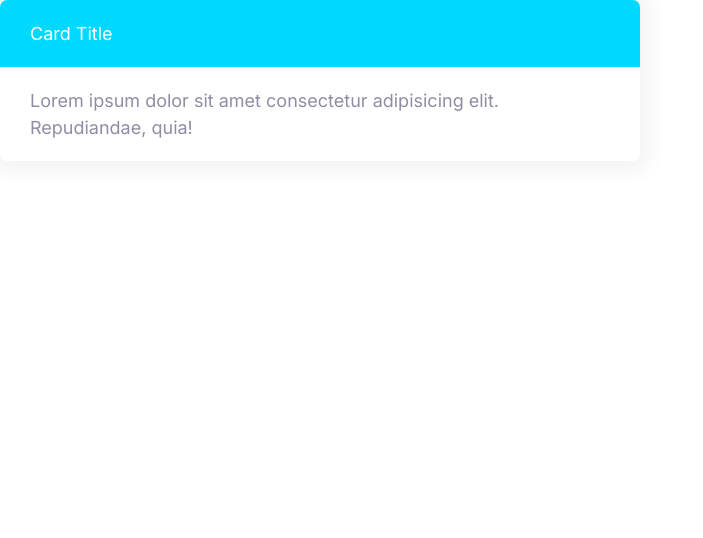
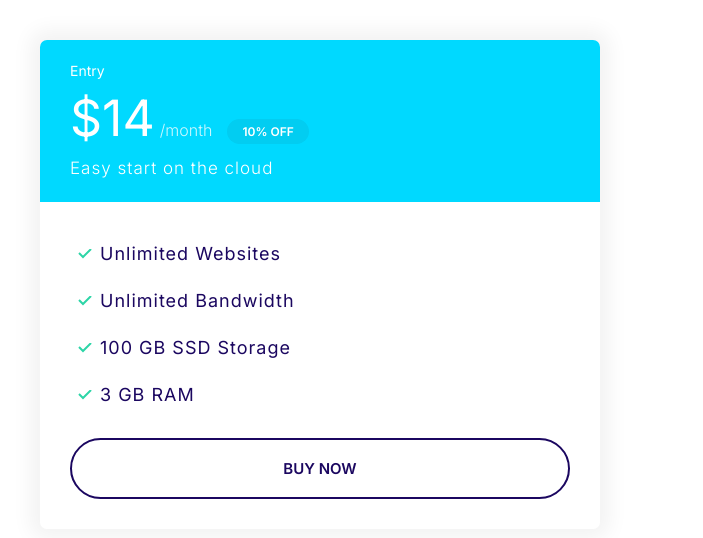
Before and after one commit to NestorS5/Moshify, a plain HTML site: page index.html in a window 1280 px wide. Shown: the whole page, without its empty margins (0-703 px from the left). Drawn offline with Linux system fonts and the light colour scheme.

Commit message:
19. Plans.

```diff
--- a/css/styles.css
+++ b/css/styles.css
@@ -116,6 +116,7 @@ a {
 
 .badge--small {
     font-size: 1.6rem;
+    padding: 0.5rem 1.5rem;
 }
 
 @media screen and (min-width: 1024px) {
@@ -295,3 +296,56 @@ a {
     background: var(--color-secondary);
     color: #fff;
 }
+
+.card--secondary .badge--secondary {
+    background: #02cdf1;
+}
+
+/* Plans */
+.plan__name {
+    color: #fff;
+    margin: 0;
+    font-weight: 400;
+    font-size: 2.4rem;
+}
+
+.plan__price {
+    font-size: 6rem;
+}
+
+.plan__billing-cycle {
+    font-size: 2.4rem;
+    font-weight: 300;
+    opacity: 0.8;
+    margin-right: 1rem;
+}
+
+.plan__description {
+    font-size: 2rem;
+    font-weight: 300;
+    letter-spacing: 1px;
+    display: block;
+}
+
+.plan .list__item {
+    letter-spacing: 1px;
+    margin-bottom: 2rem;
+}
+
+@media screen and (min-width: 1024px) {
+    .plan__name {
+        font-size: 1.4rem;
+    }
+
+    .plan__price {
+        font-size: 5rem;
+    }
+
+    .plan__billing-cycle {
+        font-size: 1.6rem;
+    }
+
+    .plan__description {
+        font-size: 1.7rem;
+    }
+}
--- a/index.html
+++ b/index.html
@@ -8,19 +8,32 @@
     <link rel="preconnect" href="https://fonts.googleapis.com" />
     <link rel="preconnect" href="https://fonts.gstatic.com" crossorigin />
     <link
-      href="https://fonts.googleapis.com/css2?family=Inter:wght@400;600;700&display=swap"
+      href="https://fonts.googleapis.com/css2?family=Inter:wght@300;400;600;700&display=swap"
       rel="stylesheet"
     />
     <link rel="stylesheet" href="css/normalize.css" />
     <link rel="stylesheet" href="css/styles.css" />
   </head>
   <body>
-    <div style="width: 50%">
-      <div class="card card--secondary">
-        <header class="card__header">Card Title</header>
-        <div class="card__body">
-          Lorem ipsum dolor sit amet consectetur adipisicing elit. Repudiandae,
-          quia!
+    <div style="width: 50%; padding: 4rem">
+      <div class="plan">
+        <div class="card card--secondary">
+          <header class="card__header">
+            <h3 class="plan__name">Entry</h3>
+            <span class="plan__price">$14</span>
+            <span class="plan__billing-cycle">/month</span>
+            <span class="badge badge--secondary badge--small">10% OFF</span>
+            <span class="plan__description">Easy start on the cloud</span>
+          </header>
+          <div class="card__body">
+            <ul class="list list--tick">
+              <li class="list__item">Unlimited Websites</li>
+              <li class="list__item">Unlimited Bandwidth</li>
+              <li class="list__item">100 GB SSD Storage</li>
+              <li class="list__item">3 GB RAM</li>
+            </ul>
+            <button class="btn btn--outline btn--block">Buy Now</button>
+          </div>
         </div>
       </div>
     </div>
```
Also changed, not shown: components/plans.html (added, +22 -0 lines).
